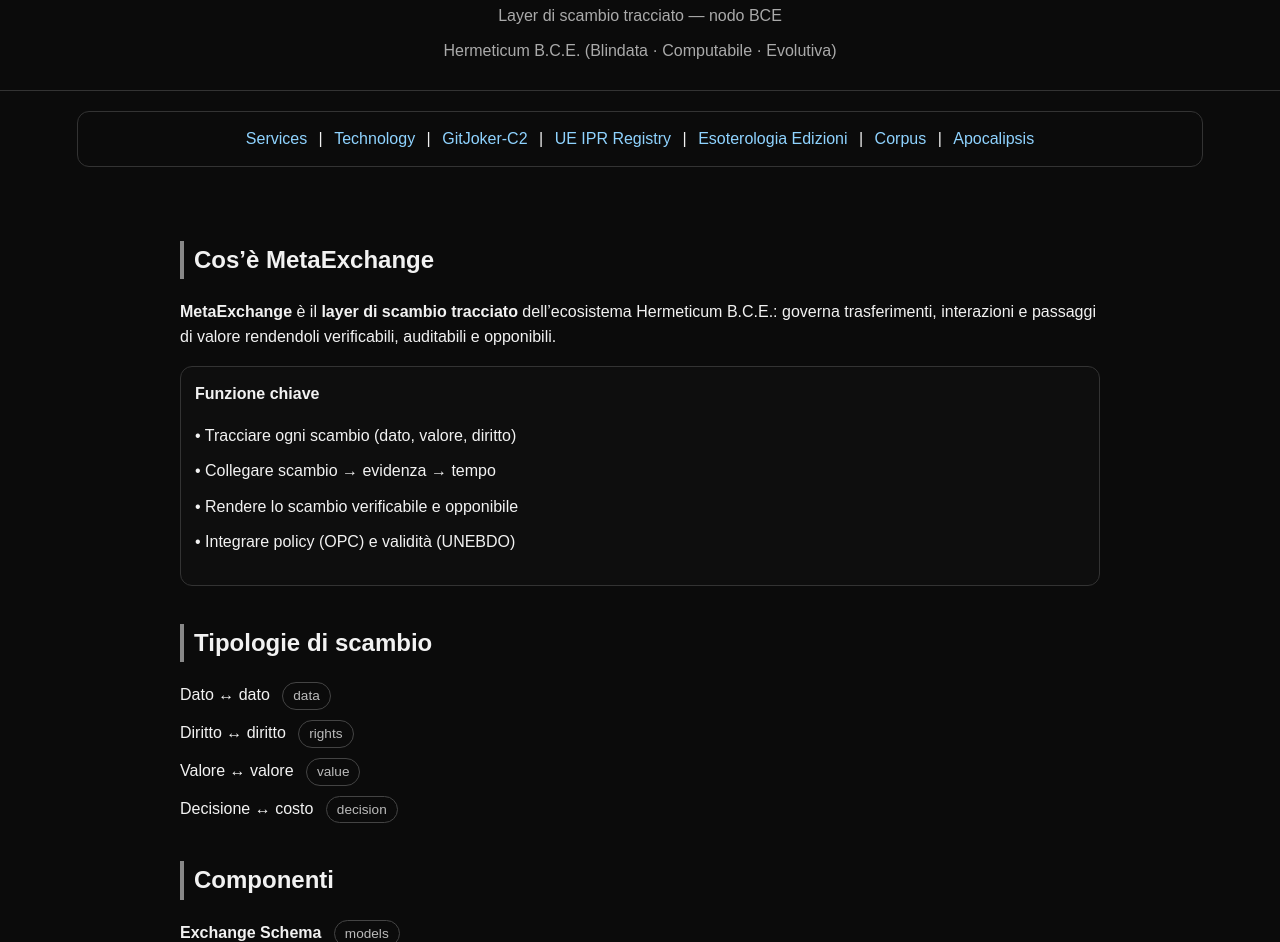
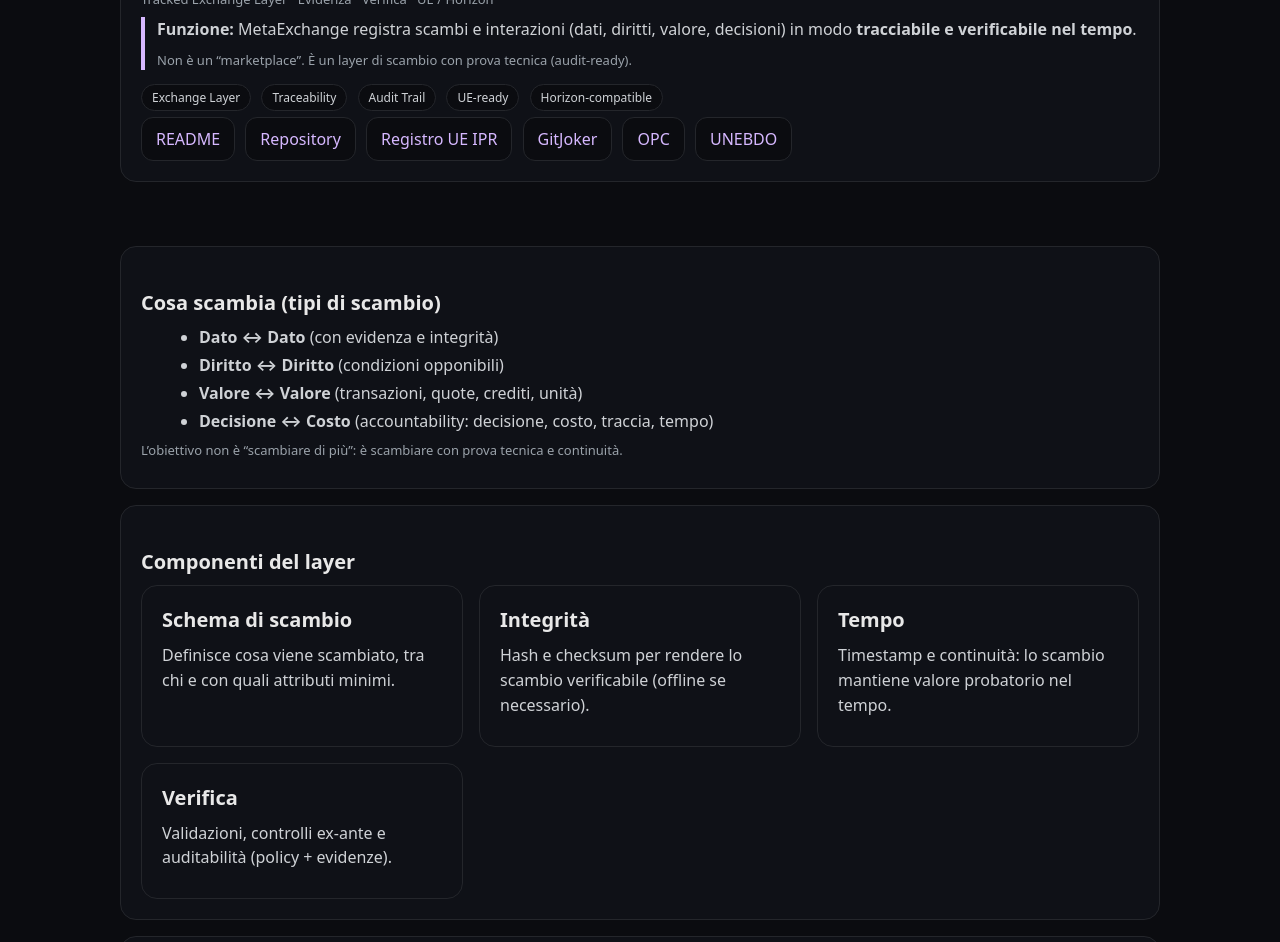
Before and after one commit to manuelcoletta1-source/metaexchange, a plain HTML site: page index.html in a window 1280 px wide. Shown: the part 105-1047 px from the top of the page. Drawn offline with Linux system fonts and the light colour scheme.

Commit message:
feat: add MetaExchange index page (tracked exchange layer UE)

```diff
--- a/index.html
+++ b/index.html
@@ -1,98 +1,142 @@
-<!DOCTYPE html>
+<!doctype html>
 <html lang="it">
 <head>
-  <meta charset="UTF-8" />
-  <meta name="viewport" content="width=device-width, initial-scale=1.0"/>
-  <title>MetaExchange — Hermeticum B.C.E.</title>
+  <meta charset="utf-8" />
+  <meta name="viewport" content="width=device-width,initial-scale=1" />
+  <title>MetaExchange — Tracked Exchange Layer (UE)</title>
+  <meta name="description" content="MetaExchange è il layer di scambio tracciato dell’ecosistema Hermeticum B.C.E.: registra interazioni, trasferimenti e passaggi di valore rendendoli verificabili nel tempo. UE / Horizon-compatible." />
+  <meta name="robots" content="index, follow" />
 
   <style>
-    body{margin:0;font-family:Arial,Helvetica,sans-serif;background:#0b0b0b;color:#f2f2f2;line-height:1.6}
-    header{padding:44px 20px 26px;text-align:center;border-bottom:1px solid #333}
-    header h1{margin:0;font-size:2.1em;letter-spacing:1px}
-    header p{margin:10px 0 0;color:#aaa}
-    nav{margin:20px auto 0;max-width:1100px;padding:14px 12px;border:1px solid #333;border-radius:12px;text-align:center}
-    nav a{color:#8fd3ff;text-decoration:none;margin:0 7px;white-space:nowrap}
-    nav a:hover{text-decoration:underline}
-    main{max-width:920px;margin:0 auto;padding:36px 20px 48px}
-    h2{border-left:4px solid #888;padding-left:10px;margin-top:38px}
-    ul{list-style:none;padding-left:0}
-    li{margin:10px 0}
-    .pill{display:inline-block;margin-left:8px;padding:2px 10px;border:1px solid #444;border-radius:999px;font-size:.85em;color:#bbb}
-    .box{border:1px solid #333;border-radius:12px;padding:14px 14px;margin-top:14px;background:#0e0e0e}
-    footer{padding:20px;text-align:center;font-size:.85em;color:#777;border-top:1px solid #333}
-    code{color:#d7ffb2}
+    :root { color-scheme: dark; }
+    body { margin:0; font-family: system-ui, -apple-system, Segoe UI, Roboto, Arial, sans-serif; background:#0b0c10; color:#e8e8e8; }
+    header, main, footer { max-width: 1040px; margin: 0 auto; padding: 24px; }
+    .card { background:#0f1117; border:1px solid #24262b; border-radius:16px; padding:20px; margin-bottom:16px; }
+    h1 { margin:0 0 6px 0; font-size:30px; }
+    h2 { margin:22px 0 10px 0; font-size:20px; }
+    p { margin:8px 0; line-height:1.55; color:#cfd2d6; }
+    ul { margin:8px 0 8px 18px; color:#cfd2d6; }
+    li { margin:6px 0; }
+    a { color:#d6b8ff; text-decoration:none; }
+    a:hover { text-decoration:underline; }
+    .meta { font-size:13px; color:#9aa2aa; }
+    .tag { display:inline-block; padding:4px 10px; border:1px solid #24262b; border-radius:999px; font-size:12px; background:#0b0c10; color:#cfd2d6; margin-right:6px; margin-top:6px; }
+    .btn { display:inline-block; padding:10px 14px; border-radius:12px; border:1px solid #24262b; background:#0b0c10; margin:6px 6px 0 0; }
+    code { background:#0b0c10; border:1px solid #24262b; border-radius:8px; padding:2px 6px; }
+    .grid { display:grid; gap:16px; grid-template-columns: repeat(auto-fit, minmax(300px, 1fr)); }
+    .rule { border-left: 4px solid #d6b8ff; padding-left: 12px; }
   </style>
+
+  <script type="application/ld+json">
+  {
+    "@context": "https://schema.org",
+    "@type": "SoftwareApplication",
+    "name": "MetaExchange",
+    "description": "Layer di scambio tracciato: registra trasferimenti e interazioni rendendoli verificabili nel tempo (evidenza, hash, timestamp, policy).",
+    "applicationCategory": "SystemIntegration",
+    "operatingSystem": "Web",
+    "author": { "@type": "Organization", "name": "HERMETICUM B.C.E. S.r.l." }
+  }
+  </script>
 </head>
 
 <body>
 
 <header>
-  <h1>MetaExchange</h1>
-  <p>Layer di scambio tracciato — nodo BCE</p>
-  <p>Hermeticum B.C.E. (Blindata · Computabile · Evolutiva)</p>
+  <div class="card">
+    <h1>MetaExchange</h1>
+    <p class="meta">Tracked Exchange Layer · Evidenza · Verifica · UE / Horizon</p>
+
+    <div class="rule">
+      <p><strong>Funzione:</strong> MetaExchange registra scambi e interazioni (dati, diritti, valore, decisioni) in modo <strong>tracciabile e verificabile nel tempo</strong>.</p>
+      <p class="meta">Non è un “marketplace”. È un layer di scambio con prova tecnica (audit-ready).</p>
+    </div>
+
+    <div>
+      <span class="tag">Exchange Layer</span>
+      <span class="tag">Traceability</span>
+      <span class="tag">Audit Trail</span>
+      <span class="tag">UE-ready</span>
+      <span class="tag">Horizon-compatible</span>
+    </div>
+
+    <div>
+      <a class="btn" href="./README.md">README</a>
+      <a class="btn" href="https://github.com/manuelcoletta1-source/metaexchange">Repository</a>
+      <a class="btn" href="https://manuelcoletta1-source.github.io/ue-ipr-registry/">Registro UE IPR</a>
+      <a class="btn" href="https://manuelcoletta1-source.github.io/gitjoker-c2/">GitJoker</a>
+      <a class="btn" href="https://manuelcoletta1-source.github.io/opc/">OPC</a>
+      <a class="btn" href="https://manuelcoletta1-source.github.io/unebdo/">UNEBDO</a>
+    </div>
+  </div>
 </header>
-
-<nav aria-label="BCE Global Navigation">
-  <a href="/hermeticum-bce-services/">Services</a> |
-  <a href="/Hermeticum-B.C.E.-Technology/">Technology</a> |
-  <a href="/gitjoker-c2/">GitJoker-C2</a> |
-  <a href="/ue-ipr-registry/">UE IPR Registry</a> |
-  <a href="/esoterologia-edizioni-ipr5/">Esoterologia Edizioni</a> |
-  <a href="/corpus-esoterologia-ermetica/">Corpus</a> |
-  <a href="/apocalipsis/">Apocalipsis</a>
-</nav>
 
 <main>
 
-  <h2>Cos’è MetaExchange</h2>
-  <p>
-    <strong>MetaExchange</strong> è il <strong>layer di scambio tracciato</strong> dell’ecosistema
-    Hermeticum B.C.E.: governa trasferimenti, interazioni e passaggi di valore
-    rendendoli verificabili, auditabili e opponibili.
-  </p>
+  <section class="card">
+    <h2>Cosa scambia (tipi di scambio)</h2>
+    <ul>
+      <li><strong>Dato ↔ Dato</strong> (con evidenza e integrità)</li>
+      <li><strong>Diritto ↔ Diritto</strong> (condizioni opponibili)</li>
+      <li><strong>Valore ↔ Valore</strong> (transazioni, quote, crediti, unità)</li>
+      <li><strong>Decisione ↔ Costo</strong> (accountability: decisione, costo, traccia, tempo)</li>
+    </ul>
+    <p class="meta">
+      L’obiettivo non è “scambiare di più”: è scambiare con prova tecnica e continuità.
+    </p>
+  </section>
 
-  <div class="box">
-    <strong>Funzione chiave</strong>
+  <section class="card">
+    <h2>Componenti del layer</h2>
+    <div class="grid">
+      <div class="card" style="margin:0;">
+        <h2 style="margin-top:0;">Schema di scambio</h2>
+        <p>Definisce cosa viene scambiato, tra chi e con quali attributi minimi.</p>
+      </div>
+      <div class="card" style="margin:0;">
+        <h2 style="margin-top:0;">Integrità</h2>
+        <p>Hash e checksum per rendere lo scambio verificabile (offline se necessario).</p>
+      </div>
+      <div class="card" style="margin:0;">
+        <h2 style="margin-top:0;">Tempo</h2>
+        <p>Timestamp e continuità: lo scambio mantiene valore probatorio nel tempo.</p>
+      </div>
+      <div class="card" style="margin:0;">
+        <h2 style="margin-top:0;">Verifica</h2>
+        <p>Validazioni, controlli ex-ante e auditabilità (policy + evidenze).</p>
+      </div>
+    </div>
+  </section>
+
+  <section class="card">
+    <h2>Relazione con i nodi Hermeticum B.C.E.</h2>
     <ul>
-      <li>• Tracciare ogni scambio (dato, valore, diritto)</li>
-      <li>• Collegare scambio → evidenza → tempo</li>
-      <li>• Rendere lo scambio verificabile e opponibile</li>
-      <li>• Integrare policy (OPC) e validità (UNEBDO)</li>
+      <li><strong>OPC</strong> → definisce le condizioni e policy dello scambio</li>
+      <li><strong>UNEBDO</strong> → produce/ancora evidenze e verifiche</li>
+      <li><strong>GitJoker (AIJOKER-C2)</strong> → abilita operazioni e workflow su Git con IPR</li>
+      <li><strong>Registro UE IPR</strong> → identifica titolari e continuità</li>
     </ul>
-  </div>
+  </section>
 
-  <h2>Tipologie di scambio</h2>
-  <ul>
-    <li>Dato ↔ dato <span class="pill">data</span></li>
-    <li>Diritto ↔ diritto <span class="pill">rights</span></li>
-    <li>Valore ↔ valore <span class="pill">value</span></li>
-    <li>Decisione ↔ costo <span class="pill">decision</span></li>
-  </ul>
-
-  <h2>Componenti</h2>
-  <ul>
-    <li><strong>Exchange Schema</strong> <span class="pill">models</span></li>
-    <li><strong>Trace Layer</strong> <span class="pill">hash</span></li>
-    <li><strong>Timestamp Layer</strong> <span class="pill">time</span></li>
-    <li><strong>Verification Layer</strong> <span class="pill">audit</span></li>
-  </ul>
-
-  <h2>Relazioni BCE</h2>
-  <ul>
-    <li><strong>UNEBDO</strong> → valida lo scambio</li>
-    <li><strong>OPC</strong> → rende opponibili le condizioni</li>
-    <li><strong>MetaExchange</strong> → registra e traccia</li>
-    <li><strong>GitJoker-C2</strong> → orchestra ed esegue</li>
-  </ul>
-
-  <h2>Stato</h2>
-  <p>🟢 <strong>ATTIVO</strong> — nodo in costruzione controllata</p>
+  <section class="card">
+    <h2>Allineamento UE</h2>
+    <ul>
+      <li><strong>Horizon Europe:</strong> scambio tracciato come evidenza di governance e maturità</li>
+      <li><strong>AI Act:</strong> accountability e logging per sistemi AI ad alto rischio</li>
+      <li><strong>NIS2 / CER:</strong> auditabilità e prevenzione incidenti/abusi nello scambio</li>
+      <li><strong>eIDAS / ETSI:</strong> integrità e continuità temporale delle evidenze</li>
+    </ul>
+  </section>
 
 </main>
 
 <footer>
-  © Hermeticum B.C.E. — Manuel Coletta<br/>
-  MetaExchange — Layer di scambio tracciato
+  <div class="card">
+    <p class="meta">
+      © 2026 — HERMETICUM B.C.E. S.r.l. — Manuel Coletta<br/>
+      MetaExchange · Tracked Exchange Layer (UE)
+    </p>
+  </div>
 </footer>
 
 </body>
```
